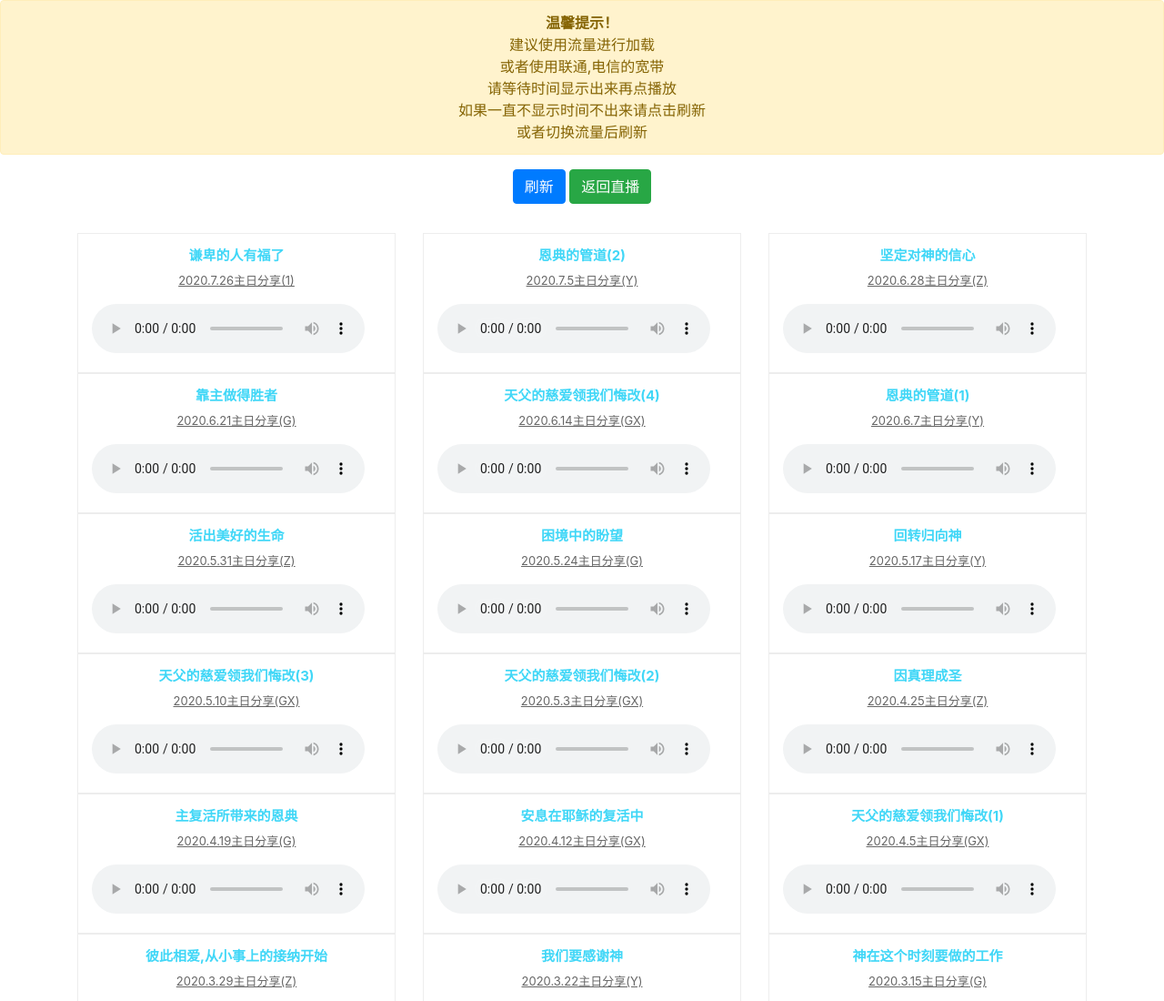
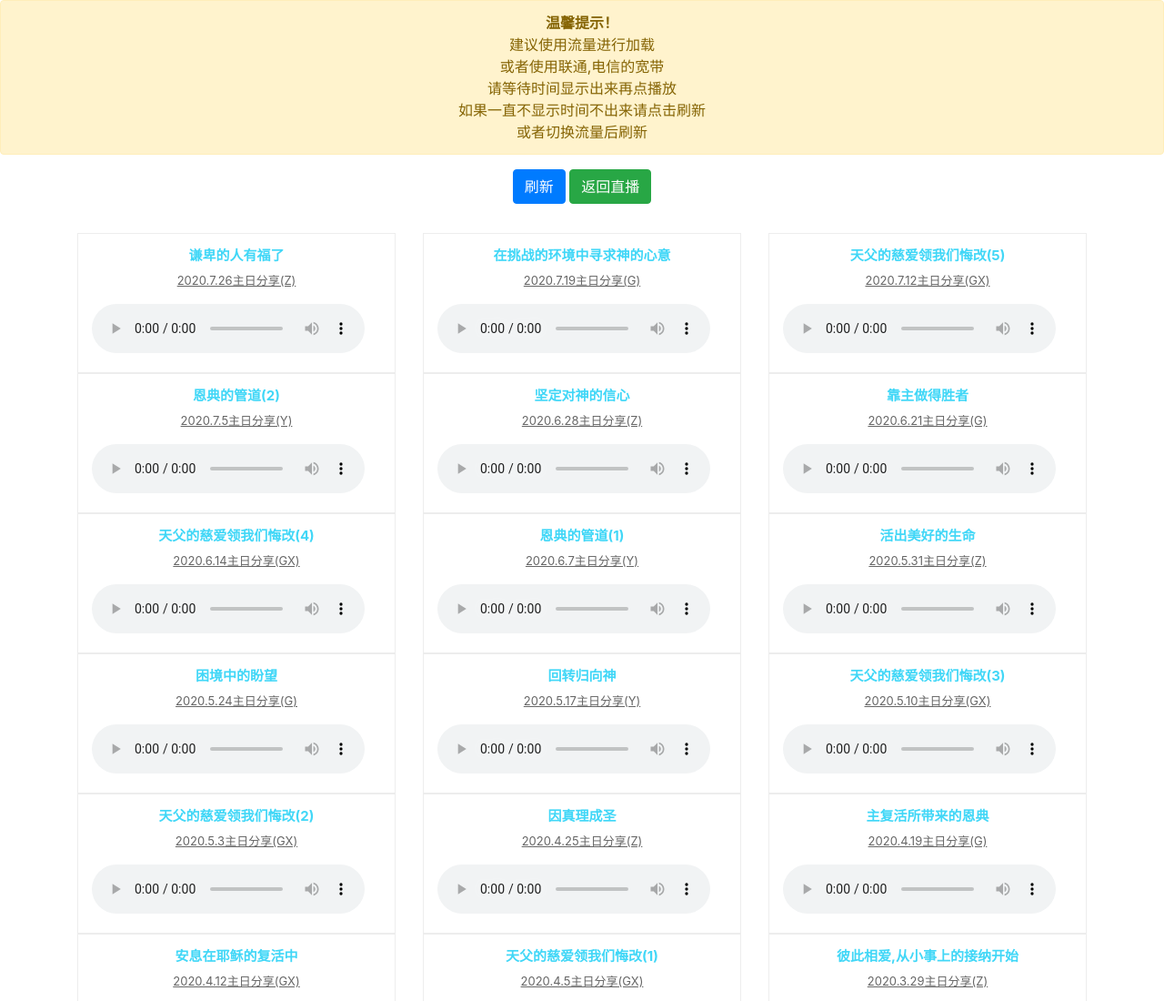
Before and after one commit to GoodHarvest/goodharvest.github.io, a plain HTML site: page pb.html in a window 1280 px wide. Shown: the top 1100 px of the page at 91% size. Drawn offline with nearby package versions, Linux system fonts and the light colour scheme.

Commit message:
add history

```diff
--- a/pb.html
+++ b/pb.html
@@ -192,8 +192,18 @@
             [
                 {
                     "title": "谦卑的人有福了",
-                    "description": "2020.7.26主日分享(1)",
+                    "description": "2020.7.26主日分享(Z)",
                     "url": "https://github.com/GoodHarvest/live_release/releases/download/BJ2020/0726001_b_z.mp3",
+                },
+                {
+                    "title": "在挑战的环境中寻求神的心意",
+                    "description": "2020.7.19主日分享(G)",
+                    "url": "https://github.com/GoodHarvest/live_release/releases/download/BJ2020/07219001_b_g.mp3",
+                },
+                {
+                    "title": "天父的慈爱领我们悔改(5)",
+                    "description": "2020.7.12主日分享(GX)",
+                    "url": "https://github.com/GoodHarvest/live_release/releases/download/BJ2020/0712001_b_gx.mp3",
                 },
                 {
                     "title": "恩典的管道(2)",
```
